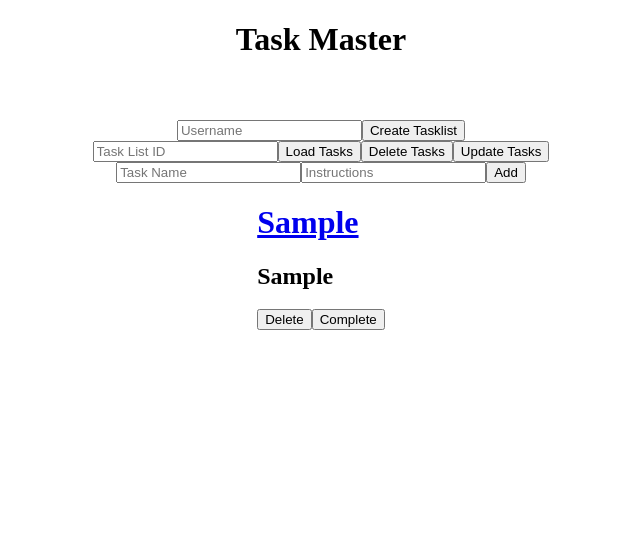
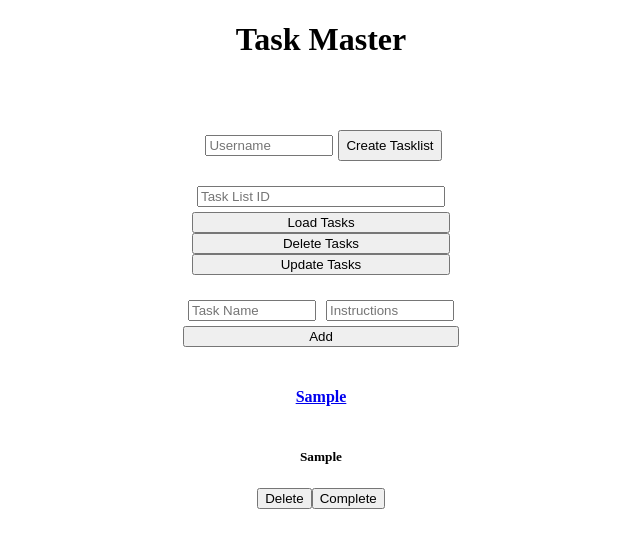
Before and after one commit to kv2461/task-master-mern, a React (Create React App) app in the folder client/: page / in a window 1280 px wide. Both pictures are taken after typing "Sample", "Sample" into the empty fields and a click on the button "Add". Shown: the top 548 px of the page, without its empty margins (319-959 px from the left). Built offline with nearby package versions, Linux system fonts and the light colour scheme.

Commit message:
added foundation to css

```diff
--- a/client/src/App.css
+++ b/client/src/App.css
@@ -1,12 +1,70 @@
+/* BODY */
+
 body {
   box-sizing: border-box;
   margin: 0;
   padding: 0;
 }
 
-.App {
+/* APP */
+
+.App,
+.head {
   display: flex;
   flex-direction: column;
   justify-content: center;
   align-items: center;
 }
+
+/* FORMS */
+.taskForm {
+  display: flex;
+  flex-direction: row;
+  margin: 10px;
+}
+
+.loadTaskContainer {
+  flex-direction: column;
+}
+
+.taskForm input {
+  display: flex;
+  margin: 5px;
+  width: 15vh;
+}
+
+.loadTaskContainer input {
+  width: 30vh;
+}
+
+.taskForm .buttons {
+  display: flex;
+  flex-direction: column;
+}
+
+.taskInputContainer {
+  flex-direction: column;
+}
+
+.taskInputs {
+  display: flex;
+  flex-direction: row;
+}
+
+/* TASK LIST */
+.taskListContainer {
+  width: 100%;
+  display: flex;
+  flex-direction: column;
+  justify-content: center;
+  align-items: center;
+}
+
+.taskContainer {
+  margin: 10px;
+  width: 80%;
+  display: flex;
+  flex-direction: column;
+  justify-content: center;
+  align-items: center;
+}
--- a/client/src/App.js
+++ b/client/src/App.js
@@ -134,7 +134,7 @@ function App() {
 
   return (
     <div className="App">
-
+      <div className='head'>
         <h1>Task Master</h1>
         <h2>{idDisplay?<h2>URL: {idDisplay}</h2>:null}</h2>
         <CreateTask
@@ -161,8 +161,11 @@ function App() {
           }}
           handleAddTask = {addTask}
         />
+      </div>
 
+      <div className='taskListContainer'>
         {taskElements}
+      </div>
 
     </div>
 
--- a/client/src/Components/CreateTask.js
+++ b/client/src/Components/CreateTask.js
@@ -2,7 +2,7 @@ import React from 'react';
 
 export default function CreateTask({username, handleSetUserName, handleCreateTasks}) {
     return(
-        <div>
+        <div className='taskForm createTaskContainer'>
         <input
           type='text'
           placeholder='Username'
--- a/client/src/Components/LoadTask.js
+++ b/client/src/Components/LoadTask.js
@@ -3,16 +3,18 @@ import React from 'react';
 export default function LoadTask({handleTaskToLoad,handleLoadTask,loadTaskValue,handleDeleteTasks,handleUpdateTasks}) {
 
     return(
-    <div className='loadTasks'>
+    <div className='taskForm loadTaskContainer'>
       <input
           type='text'
           placeholder='Task List ID'
           value={loadTaskValue}
           onChange={handleTaskToLoad}
         />
+        <div className='buttons'>
         <button type='button' onClick={handleLoadTask}>Load Tasks</button>
         <button type='button' onClick={handleDeleteTasks}>Delete Tasks</button>
         <button type='button' onClick={handleUpdateTasks}>Update Tasks</button>
+        </div>
       </div>
     )
 }
--- a/client/src/Components/TaskInput.js
+++ b/client/src/Components/TaskInput.js
@@ -2,7 +2,8 @@ import React from 'react';
 
 export default function({handleAddTask,handleName,handleInstructions,taskNameValue,taskInstructionValue}) {
     return(
-    <div className='taskInput'>
+    <div className='taskInputContainer taskForm'>
+        <div className='taskInputs'>
           <input
             type='text'
             placeholder='Task Name'
@@ -15,6 +16,7 @@ export default function({handleAddTask,handleName,handleInstructions,taskNameVal
             value={taskInstructionValue}
             onChange={handleInstructions}
           />
+        </div>
       <button type='button' onClick={handleAddTask}>Add</button>
       </div>
     )
--- a/client/src/Components/TaskList.js
+++ b/client/src/Components/TaskList.js
@@ -2,19 +2,23 @@ import React from 'react';
 
 export default function TaskList({task,handleDelete,handleComplete}) {
     return(
-        <div>
-            <h1
+        <div className='taskContainer'>
+            <h4
+                className='taskName'
                 style={task.taskCompleted?{textDecoration:'line-through'}:null}
             >
                 <a href={`http://www.google.com/search?q=${task.taskName}`} target='_blank'>{task.taskName}</a>
-            </h1>
-            <h2
+            </h4>
+            <h5
+                className='taskInstructions'
                 style={task.taskCompleted?{textDecoration:'line-through'}:null}
             >
                 {task.taskInstructions}
-            </h2>
-            <button onClick={handleDelete}>Delete</button>
-            <button type= 'button' onClick={handleComplete}>Complete</button>
+            </h5>
+            <div className='taskButtons'>
+                <button onClick={handleDelete}>Delete</button>
+                <button type= 'button' onClick={handleComplete}>Complete</button>
+            </div>
           </div>
     )
 }
```
Lines whose indentation alone changed are shown as unchanged.
